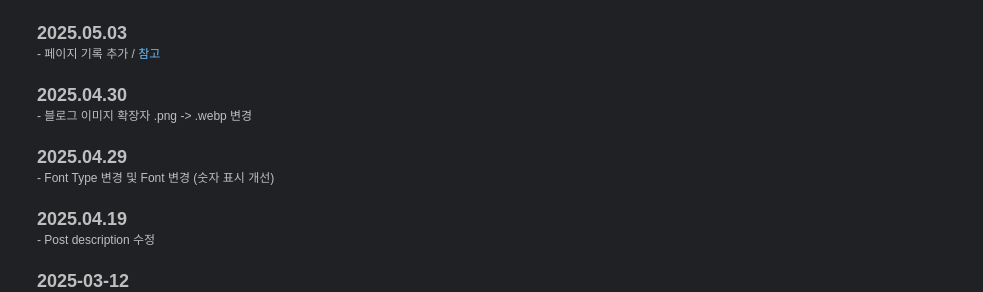
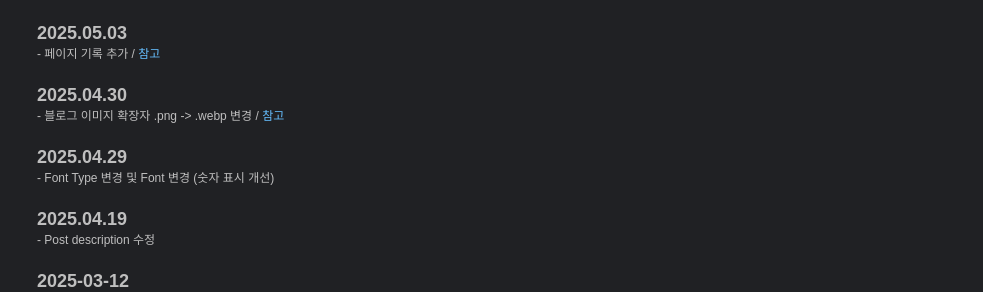
Before and after one commit to pozuhtuhv/pozuhtuhv.github.io, a Jekyll site: the page built from history.html, in a window 1280 px wide. Shown: the part 193-485 px from the top of the page, without its empty margins (297-1280 px from the left). Built offline with Jekyll 4.4.1, drawn with Linux system fonts in a browser that asks for light colours; some web fonts are replaced.

Commit message:
(edit) link

```diff
--- a/history.html
+++ b/history.html
@@ -18,7 +18,7 @@ layout: default
 <p>- 페이지 기록 추가 / <a href="{{ site.url }}/archive/">참고</a></p>
 
 <div class="date_style">2025.04.30</div>
-<p>- 블로그 이미지 확장자 .png -> .webp 변경</p>
+<p>- 블로그 이미지 확장자 .png -> .webp 변경 / <a href="{{ site.url }}/2025/05/01/python-img-webp">참고</a></p>
 
 <div class="date_style">2025.04.29</div>
 <p>- Font Type 변경 및 Font 변경 (숫자 표시 개선)</p>
```
